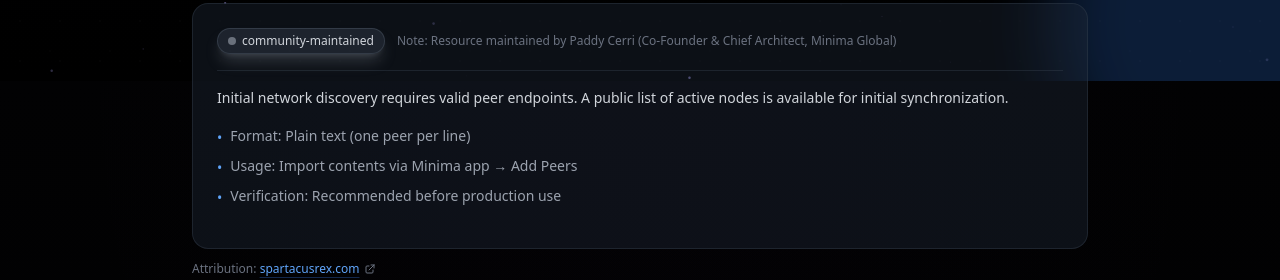
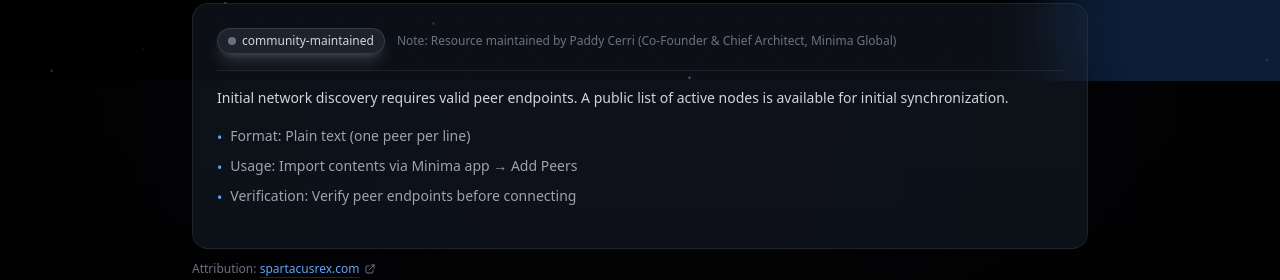
Before and after one commit to KuA1bo/minimaverse-site, a Next.js app: page /nodes in a window 1280 px wide. Shown: the part 719-999 px from the top of the page. Built offline with nearby package versions, Linux system fonts and the light colour scheme.

Commit message:
Clarify verification step in Initial Peer Configuration for beginners

```diff
--- a/src/app/nodes/page.tsx
+++ b/src/app/nodes/page.tsx
@@ -272,7 +272,7 @@ export default function NodesPage() {
               </li>
               <li className="flex items-start gap-2">
                 <span className="text-blue-400 mt-0.5">•</span>
-                <span>Verification: Recommended before production use</span>
+                <span>Verification: Verify peer endpoints before connecting</span>
               </li>
             </ul>
           </div>
```
